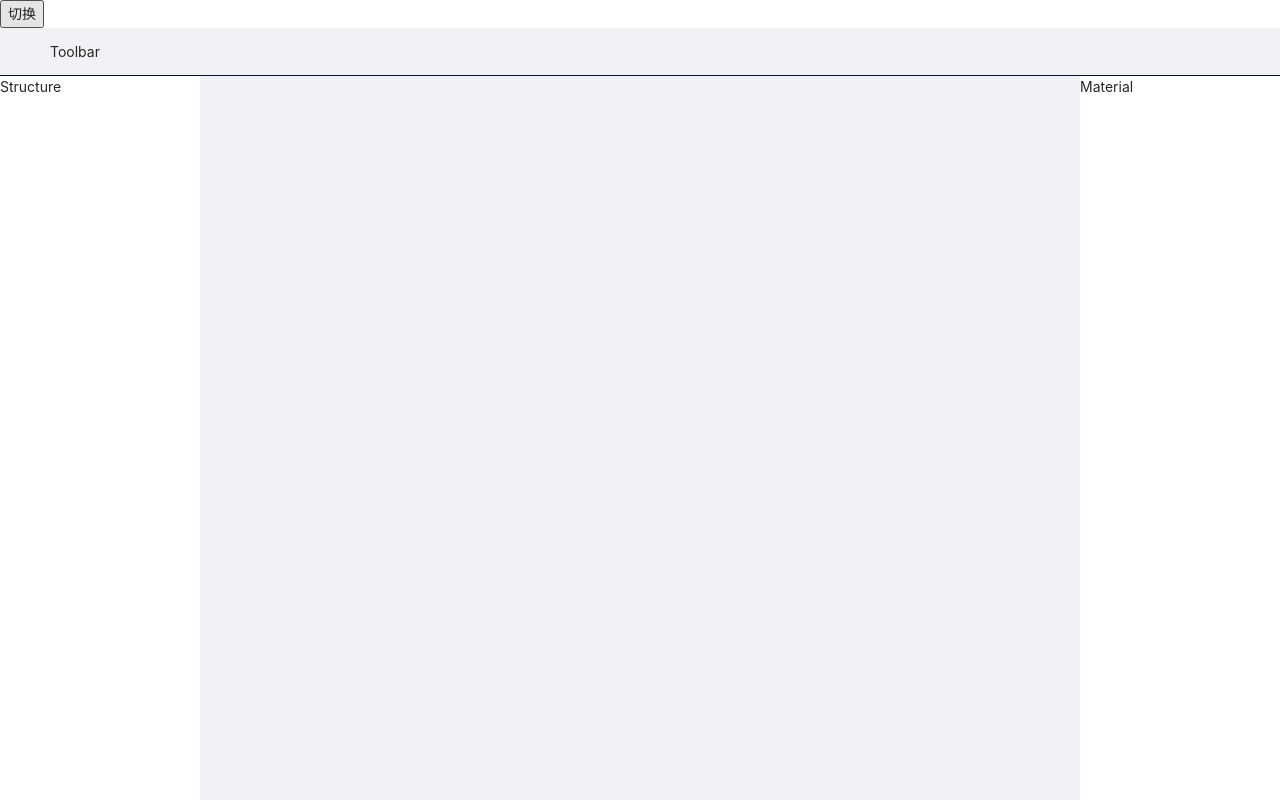
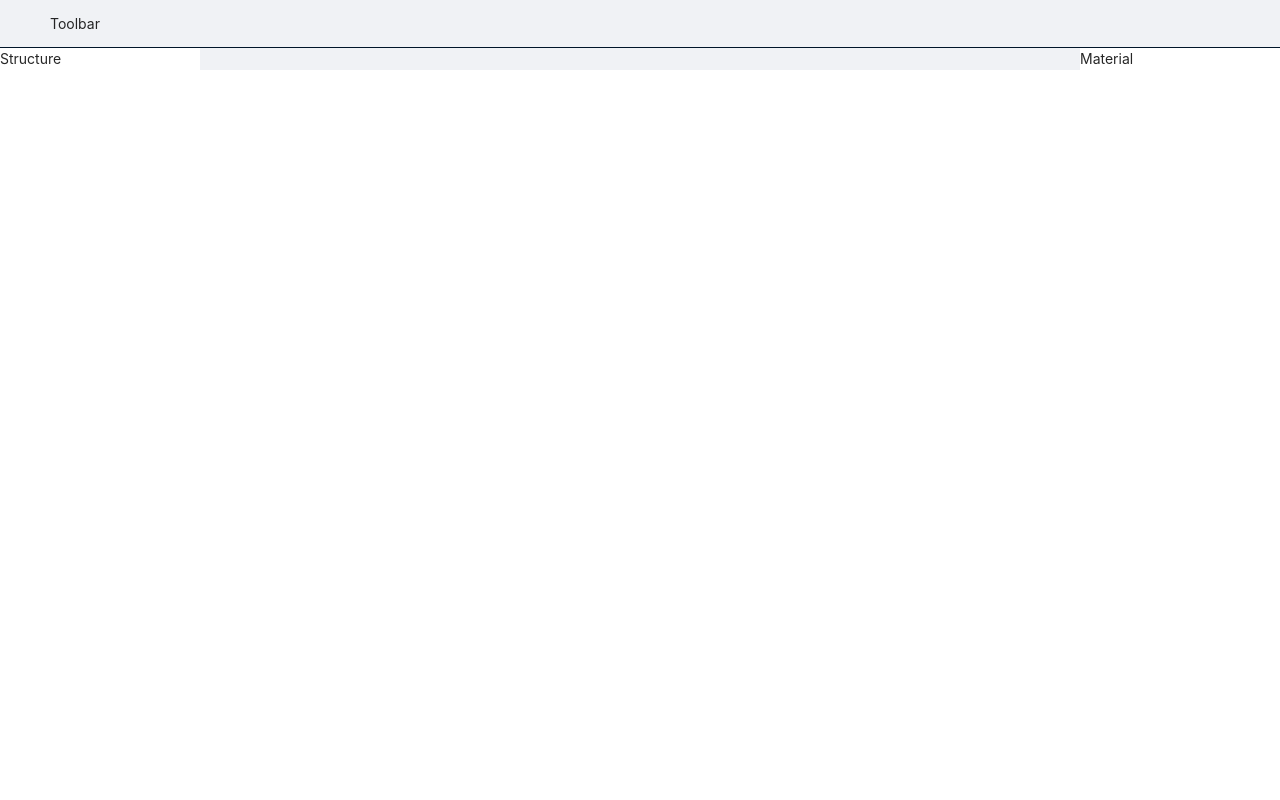
Before and after one commit to yangxiuxiu1115/lowcode, a React (Vite) app in the folder packages/core/: page / in a window 1280 px wide. Built offline with nearby package versions, Linux system fonts and the light colour scheme.

Commit message:
fix: 文件结构修改

```diff
--- a/packages/core/src/App.tsx
+++ b/packages/core/src/App.tsx
@@ -1,20 +1,20 @@
 import { App } from '@lowcode/concept'
 import Page from './pages/Layout/Page'
-import { useState } from 'react'
-import Transition from './components/Animation/Transition'
+import Toolbar from './pages/Toolbar/Toolbar'
 
+import { Layout } from 'antd'
+
+const { Header } = Layout
 function Root() {
   const app = new App({})
-  const [show, setShow] = useState(false)
 
   return (
-    <>
-      <Transition state={show} start="backInUp" end="backOutDown">
-        <div>123123</div>
-      </Transition>
-      <button onClick={() => setShow(!show)}>切换</button>
+    <Layout>
+      <Header>
+        <Toolbar />
+      </Header>
       <Page />
-    </>
+    </Layout>
   )
 }
 
--- a/packages/core/src/index.css
+++ b/packages/core/src/index.css
@@ -6,3 +6,10 @@ body,
   height: 100%;
   overflow: hidden;
 }
+
+#root .ant-layout-header {
+  height: 48px;
+  line-height: 48px;
+  background: inherit;
+  border-bottom: 1px solid #001529;
+}
--- a/packages/core/src/pages/Layout/Page.module.scss
+++ b/packages/core/src/pages/Layout/Page.module.scss
@@ -3,12 +3,6 @@
   :global {
     .ant-layout {
       height: 100%;
-      .ant-layout-header {
-        height: 48px;
-        line-height: 48px;
-        background: inherit;
-        border-bottom: 1px solid #001529;
-      }
     }
   }
 }
--- a/packages/core/src/pages/Layout/Page.tsx
+++ b/packages/core/src/pages/Layout/Page.tsx
@@ -3,19 +3,14 @@ import React from 'react'
 import { Layout } from 'antd'
 import Structure from './Structure/Structure'
 import Material from './Material/Material'
-import Toolbar from '../Toolbar/Toolbar'
 
 import style from './Page.module.scss'
 
-const { Header, Sider, Content } = Layout
+const { Sider, Content } = Layout
 
 const Page = () => {
   return (
     <div className={style.layout}>
-      <Layout>
-        <Header>
-          <Toolbar></Toolbar>
-        </Header>
       <Layout>
         <Sider theme="light">
           <Structure></Structure>
@@ -25,7 +20,6 @@ const Page = () => {
           <Material></Material>
         </Sider>
       </Layout>
-      </Layout>
     </div>
   )
 }
```
Lines whose indentation alone changed are shown as unchanged.
